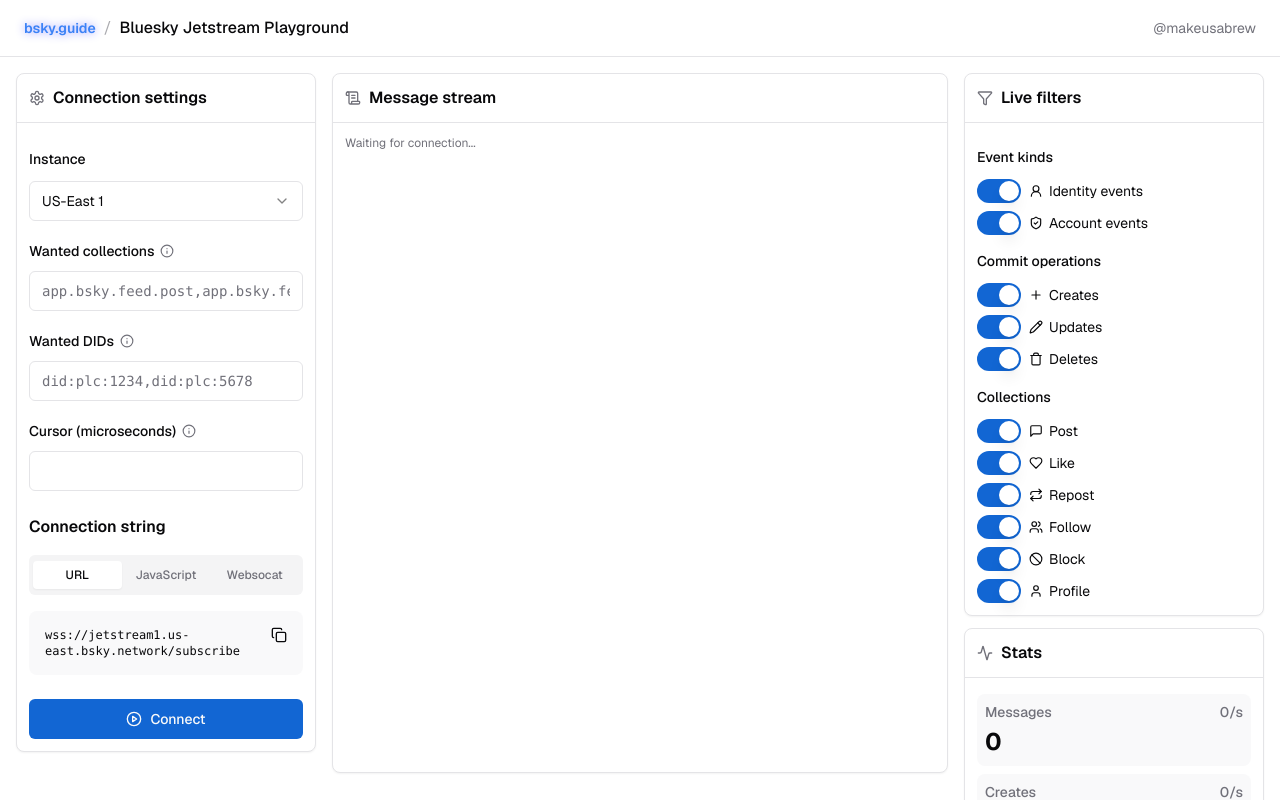
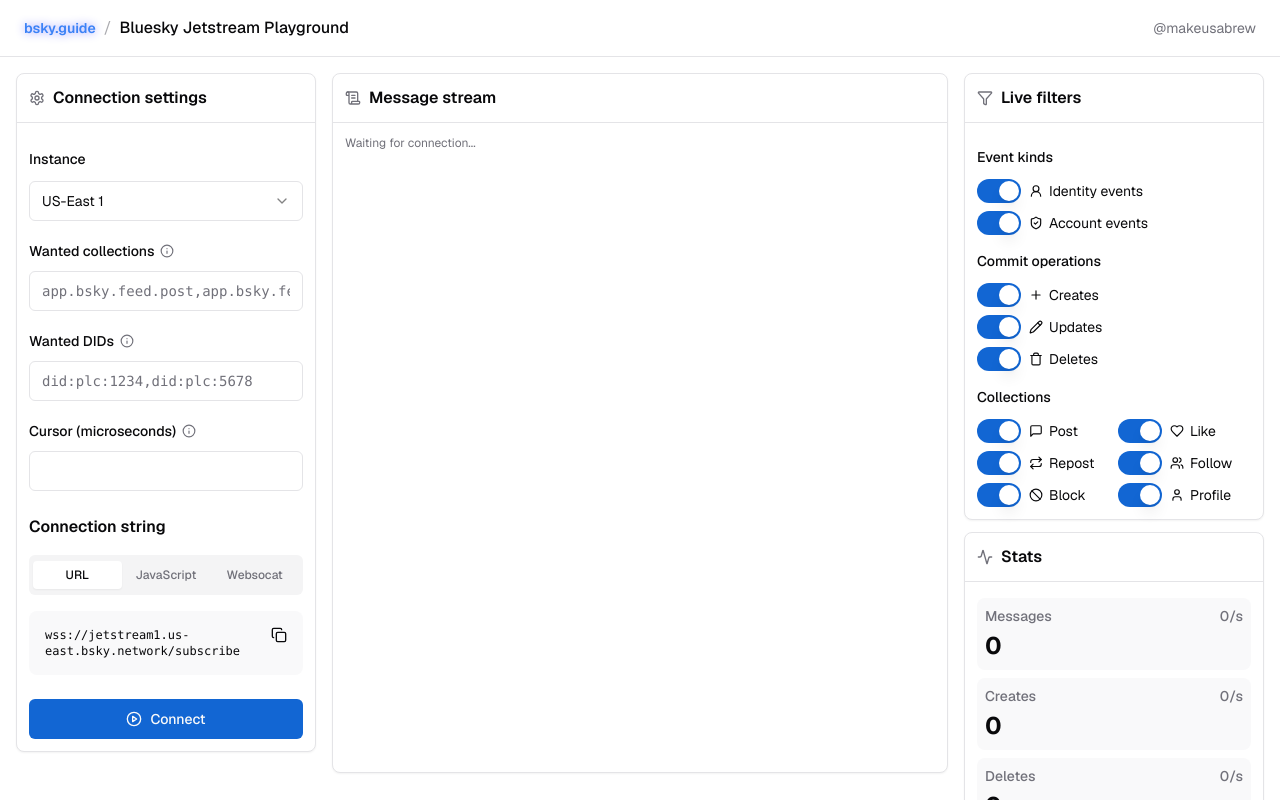
Before and after one commit to makeusabrew/playground.bsky.guide, a Next.js app: page / in a window 1280 px wide. Shown: the top 800 px of the page. Built offline with nearby package versions, Linux system fonts and the light colour scheme.

Commit message:
take up less vertical space for collection filters

```diff
--- a/components/live-filters.tsx
+++ b/components/live-filters.tsx
@@ -147,7 +147,7 @@
 
           <div className="space-y-3">
             <h3 className="text-sm font-medium">Collections</h3>
-            <div className="flex flex-col gap-2">
+            <div className="grid grid-cols-2 gap-2">
               {Object.entries(COMMON_COLLECTIONS).map(([collection, name]) => (
                 <div key={collection} className="flex items-center space-x-2">
                   <Switch
@@ -162,7 +162,7 @@
                       )
                     }}
                   />
-                  <label htmlFor={collection} className="text-sm flex items-center gap-1.5">
+                  <label htmlFor={collection} className="text-sm flex items-center gap-1.5 min-w-0 truncate">
                     {COLLECTION_ICONS[collection]}
                     {name}
                   </label>
```
